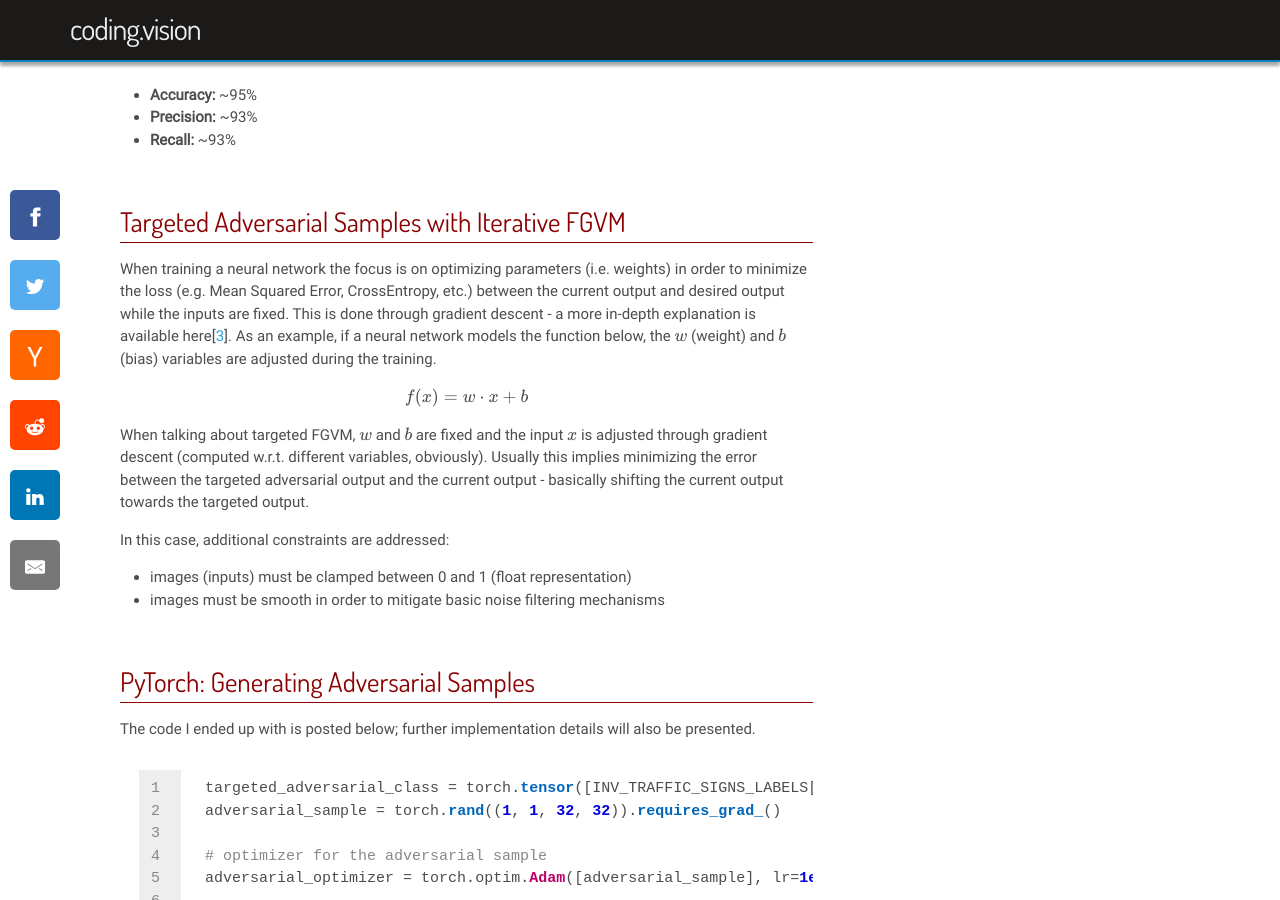
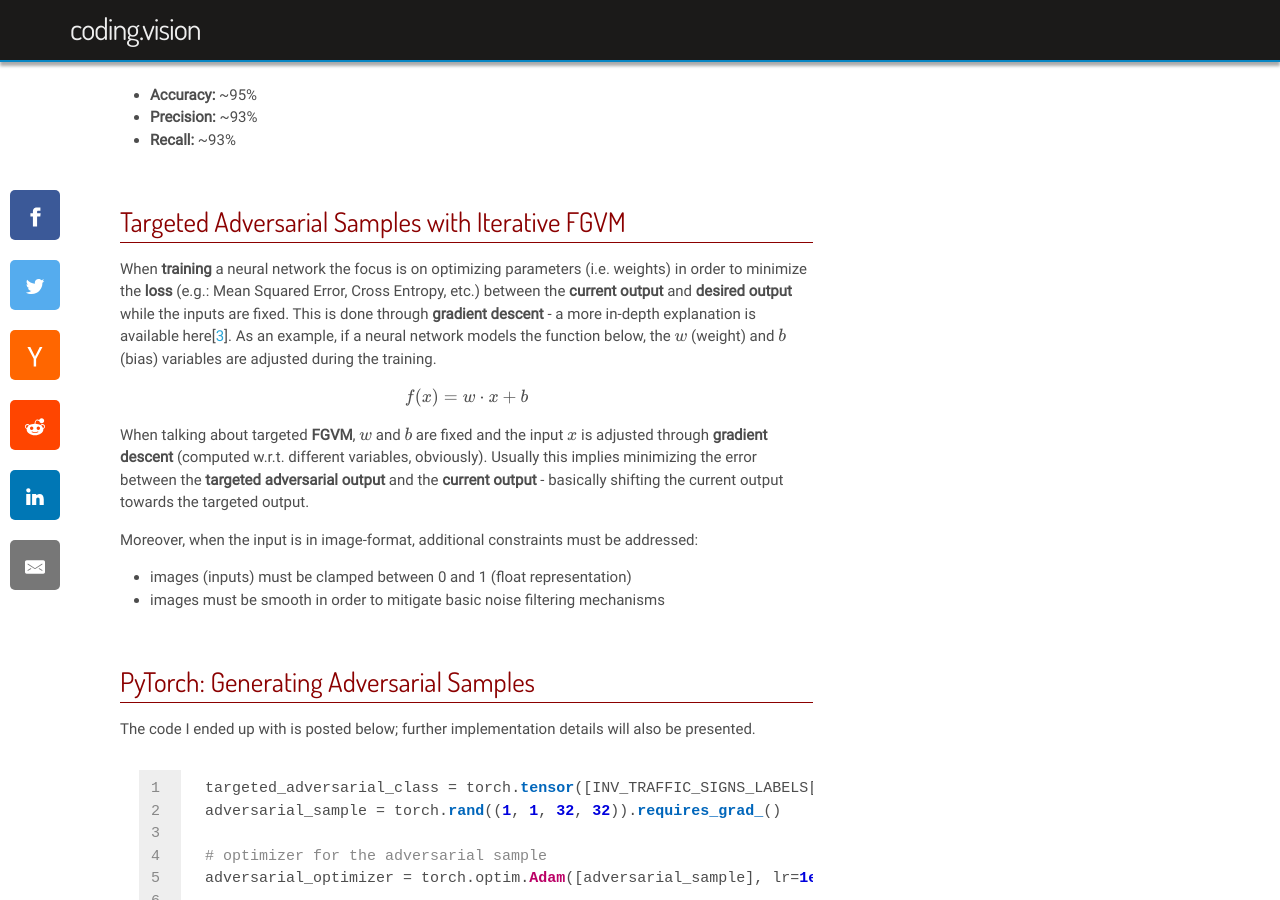
Before and after one commit to Apex95/apex95.github.io, a Jekyll site: the page built from _posts/2020-05-01-iterative-fgvm-targeted-adversarial-samples-traffic-sign-recognition.markdown, in a window 1280 px wide and 900 px high, scrolled down 2207 px. Built offline with Jekyll 4.4.1, drawn with Linux system fonts in a browser that asks for light colours; some web fonts are replaced; formulas are drawn with MathJax 3; comment, search, counter and statistics services are not loaded; some of the changed text lies outside the part shown.

Commit message:
Changed: some phrases and the table

```diff
--- a/_posts/2020-05-01-iterative-fgvm-targeted-adversarial-samples-traffic-sign-recognition.markdown
+++ b/_posts/2020-05-01-iterative-fgvm-targeted-adversarial-samples-traffic-sign-recognition.markdown
@@ -6,7 +6,7 @@ categories: ai
 image: /imgs/thumbnails/fgvm-gtsrb-adversarial-sample.png
 ---
 
-Inspired by the progress of driverless cars and by the fact that this subject is not thoroughly discussed I decided to give it a shot at creating smooth targeted adversarial samples that are interpreted as legit traffic signs with a high confidence by a PyTorch Convolutional Neural Network (CNN) classifier trained on the GTSRB[[1](http://benchmark.ini.rub.de/?section=gtsrb&subsection=dataset)] dataset. I'll be using the Fast Gradient Value Method (**FGVM**) in an iterative manner - which is also called the Basic Iterative Method (BIM). I noticed that most articles only present PyTorch code for non-targeted Fast Gardient Sign Method (FGSM) - which performs well in evading classifiers but is, in my opinion, somehow limited.
+Inspired by the progress of driverless cars and by the fact that this subject is not thoroughly discussed I decided to give it a shot at creating smooth **targeted** adversarial samples that are interpreted as legit traffic signs with a high confidence by a PyTorch Convolutional Neural Network (**CNN**) classifier trained on the GTSRB[[1](http://benchmark.ini.rub.de/?section=gtsrb&subsection=dataset)] dataset. I'll be using the Fast Gradient Value Method (**FGVM**) in an iterative manner - which is also called the Basic Iterative Method (BIM). I noticed that most articles only present PyTorch code for non-targeted Fast Gardient Sign Method (FGSM) - which performs well in evading classifiers but is, in my opinion, somehow limited.
 
 {% include image.html url="/imgs/posts/pytorch-iterative-fgvm-targeted-adversarial-samples-traffic-sign-recognition/fgvm-gtsrb-adversarial-sample.png" description="Smooth targeted adversarial sample generated using the current implementation, being misclassified as a 'Stop' sign." %}
 
@@ -16,7 +16,7 @@ Inspired by the progress of driverless cars and by the fact that this subject is
 
 ## Targeted Network
 
-For this experiment, I've constructed a basic LeNet5 CNN in PyTorch. It performs 2 convolutions of size 5x5 on 32x32 grayscale images, separated by max-pooling. The dataset is slightly unbalanced, but this was compensated for during the training process.
+For this experiment, I've constructed a basic **LeNet5** CNN in PyTorch. It performs 2 convolutions of size 5x5 on 32x32 grayscale images, separated by max-pooling. The dataset is slightly unbalanced, but this was compensated for during the training process.
 
 
 
@@ -65,14 +65,14 @@ The architecture is not optimal for the sake of simplicity; additionally, achiev
 
 ## Targeted Adversarial Samples with Iterative FGVM
 
-When training a neural network the focus is on optimizing parameters (i.e. weights) in order to minimize the loss (e.g. Mean Squared Error, CrossEntropy, etc.) between the current output and desired output while the inputs are fixed. This is done through gradient descent - a more in-depth explanation is available here[[3](https://codingvision.net/numerical-methods/gradient-descent-simply-explained-with-example)]. As an example, if a neural network models the function below, the $$w$$ (weight) and $$b$$ (bias) variables are adjusted during the training.
+When **training** a neural network the focus is on optimizing parameters (i.e. weights) in order to minimize the **loss** (e.g.: Mean Squared Error, Cross Entropy, etc.) between the **current output** and **desired output** while the inputs are fixed. This is done through **gradient descent** - a more in-depth explanation is available here[[3](https://codingvision.net/numerical-methods/gradient-descent-simply-explained-with-example)]. As an example, if a neural network models the function below, the $$w$$ (weight) and $$b$$ (bias) variables are adjusted during the training.
 
 $$ f(x) = w \cdot x + b$$
 
 
-When talking about targeted FGVM, $$w$$ and $$b$$ are fixed and the input $$x$$ is adjusted through gradient descent (computed w.r.t. different variables, obviously). Usually this implies minimizing the error between the targeted adversarial output and the current output - basically shifting the current output towards the targeted output.
+When talking about targeted **FGVM**, $$w$$ and $$b$$ are fixed and the input $$x$$ is adjusted through **gradient descent** (computed w.r.t. different variables, obviously). Usually this implies minimizing the error between the **targeted adversarial output** and the **current output** - basically shifting the current output towards the targeted output.
 
-In this case, additional constraints are addressed:
+Moreover, when the input is in image-format, additional constraints must be addressed:
 * images (inputs) must be clamped between 0 and 1 (float representation)
 * images must be smooth in order to mitigate basic noise filtering mechanisms
 
```
Also changed, not shown: other parts of _posts/2020-05-01-iterative-fgvm-targeted-adversarial-samples-traffic-sign-recognition.markdown (+2 -0 lines).
